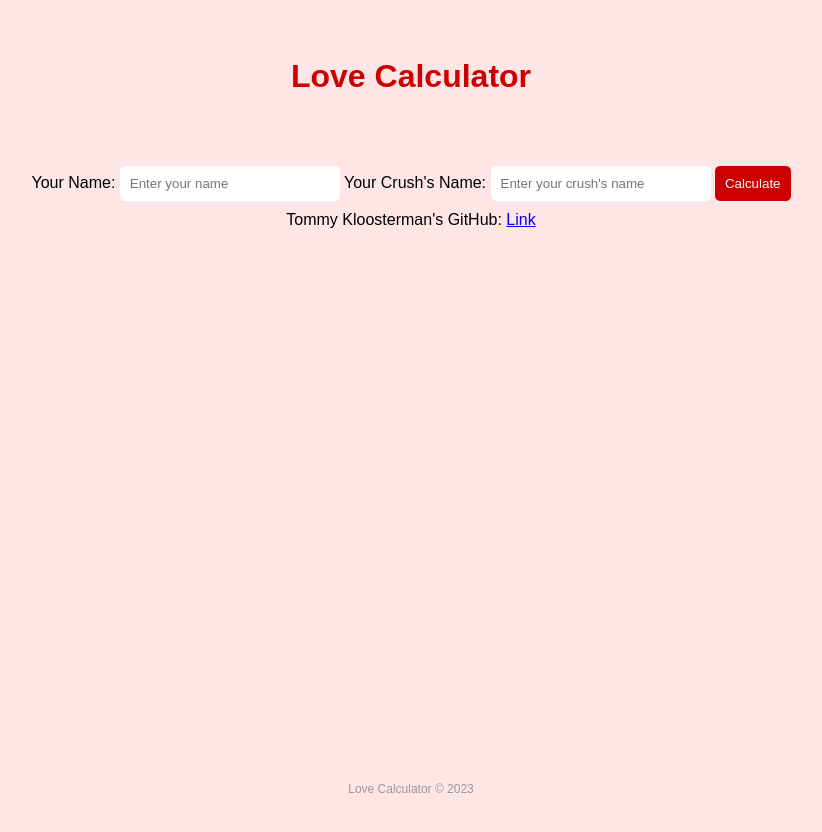
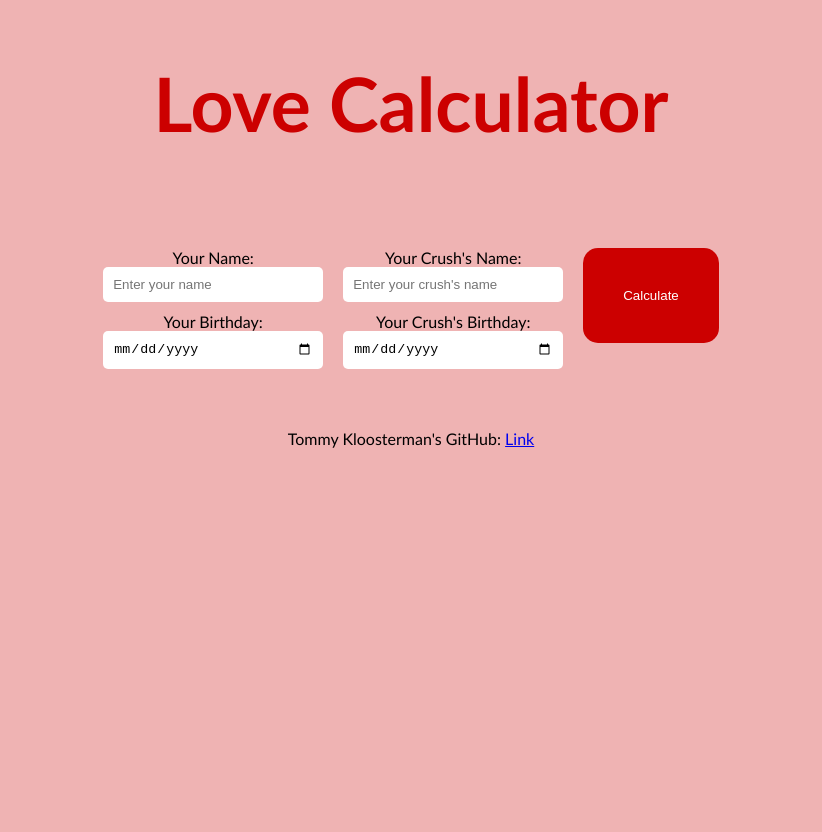
Before and after one commit to TommyKloosterman/startup, a plain HTML site: page index.html in a window 1280 px wide. Shown: the top 832 px of the page, without its empty margins (229-1051 px from the left). Drawn offline with Linux system fonts and the light colour scheme.

Commit message:
changed html and css

```diff
--- a/index.html
+++ b/index.html
@@ -4,24 +4,34 @@
     <title>Love Calculator</title>
     <style>
         body {
-			background-color: #ffe6e6;
-			font-family: Arial, sans-serif;
+            background-color: #efb3b3;
+            font-family: Optima, sans-serif;
             text-align: center;
             display: flex;
             flex-direction: column;
-			min-height: 100vh;
+            min-height: 300vh;
         }
 
         h1 {
             color: #cc0000;
             margin-top: 50px;
+            font-size: 75px;
         }
 
         form {
             margin-top: 50px;
+            display: flex;
+            flex-direction: row;
+            justify-content: center;
         }
 
-		input[type="text"] {
+        form div {
+            display: flex;
+            flex-direction: column;
+            margin: 0 10px;
+        }
+
+        input[type="text"], input[type="date"] {
             padding: 10px;
             border-radius: 5px;
             border: none;
@@ -30,11 +40,11 @@
         }
 
         input[type="submit"] {
-			padding: 10px;
+            padding: 40px;
             background-color: #cc0000;
             color: #fff;
             border: none;
-			border-radius: 5px;
+            border-radius: 15px;
             cursor: pointer;
         }
 
@@ -58,23 +68,36 @@
 <body>
     <h1>Love Calculator</h1>
 
-	<form method="post">
+    <form id="love-form" method="post">
+        <div>
             <label for="name1">Your Name:</label>
             <input type="text" name="name1" id="name1" placeholder="Enter your name">
+            <label for="birthday1">Your Birthday:</label>
+            <input type="date" name="birthday1" id="birthday1">
+        </div>
 
+        <div>
             <label for="name2">Your Crush's Name:</label>
             <input type="text" name="name2" id="name2" placeholder="Enter your crush's name">
+            <label for="birthday2">Your Crush's Birthday:</label>
+            <input type="date" name="birthday2" id="birthday2">
+        </div>
 
+        <div>
             <input type="submit" value="Calculate">
+        </div>
+
     </form>
 
+
+    <div class="result"></div>
 
     <footer class="bg-dark text-dark text-muted">
         <div class="container-fluid">
           <span class="text-reset">Tommy Kloosterman's GitHub:  </span>
           <a
             class="text-reset"
-            href="https://github.com/TommyKloosterman/simon.git"
+            href="https://github.com/TommyKloosterman/startup.git"
             >Link</a
           >
         </div>
@@ -83,5 +106,36 @@
     <div class="footer">
         <p>Love Calculator &copy; 2023</p>
     </div>
+
+    <script>
+        // Get the form element
+        const loveForm = document.getElementById('love-form');
+
+        // Add event listener to the form submit event
+        loveForm.addEventListener('submit', (e) => {
+            e.preventDefault(); // Prevent the form from submitting
+
+            // Get the input values
+            const name1 = document.getElementById('name1').value
+			const birthday1 = document.getElementById('birthday1').value;
+			const name2 = document.getElementById('name2').value;
+			const birthday2 = document.getElementById('birthday2').value;
+			// Validate the inputs
+			if (name1 === '' || birthday1 === '' || name2 === '' || birthday2 === '') {
+            	alert('Please fill out all fields');
+        	}
+			else {
+            // Calculate love score
+            const loveScore = Math.floor(Math.random() * 101);
+
+            // Display the love score
+            const result = document.querySelector('.result');
+            result.innerHTML = `${name1} and ${name2}'s love score is ${loveScore}%`;
+
+            // Clear the form
+            loveForm.reset();
+    		}
+    	});
+</script>
 </body>
 </html>
```
Lines whose indentation alone changed are shown as unchanged.
